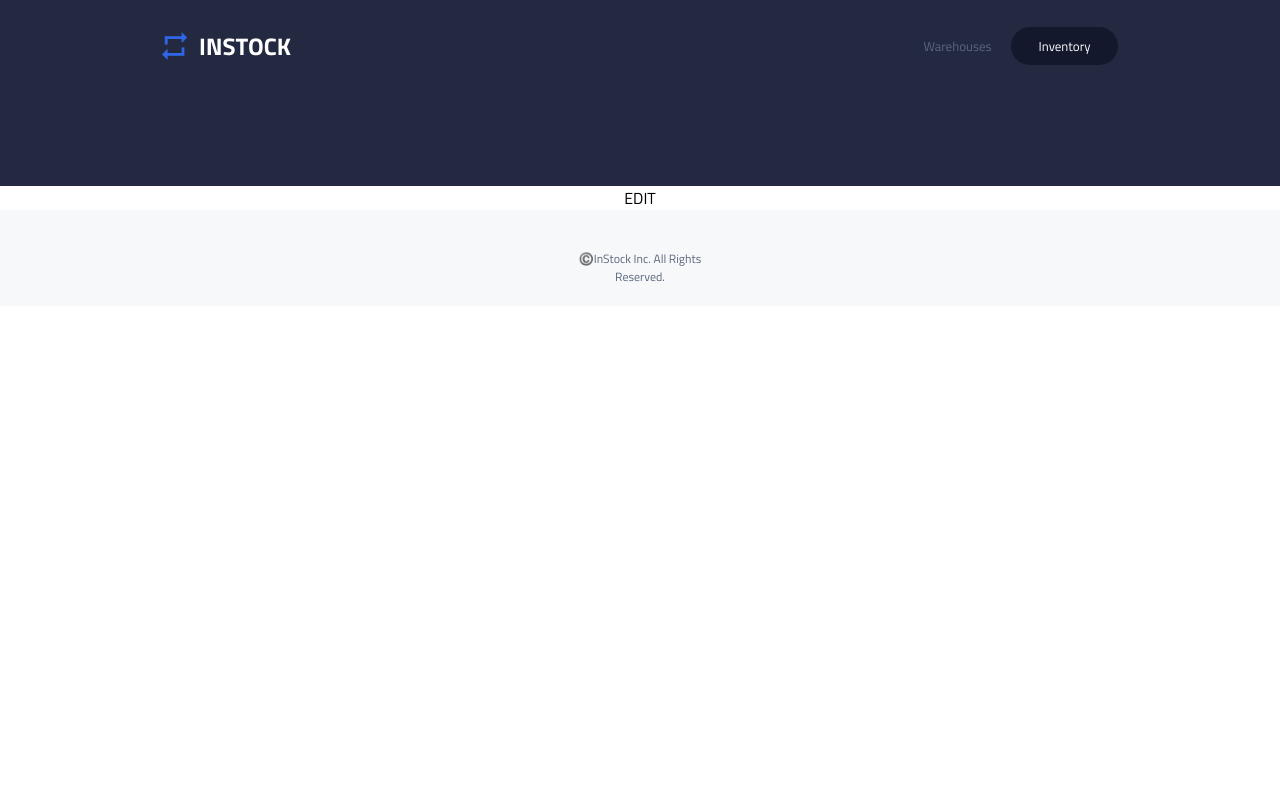
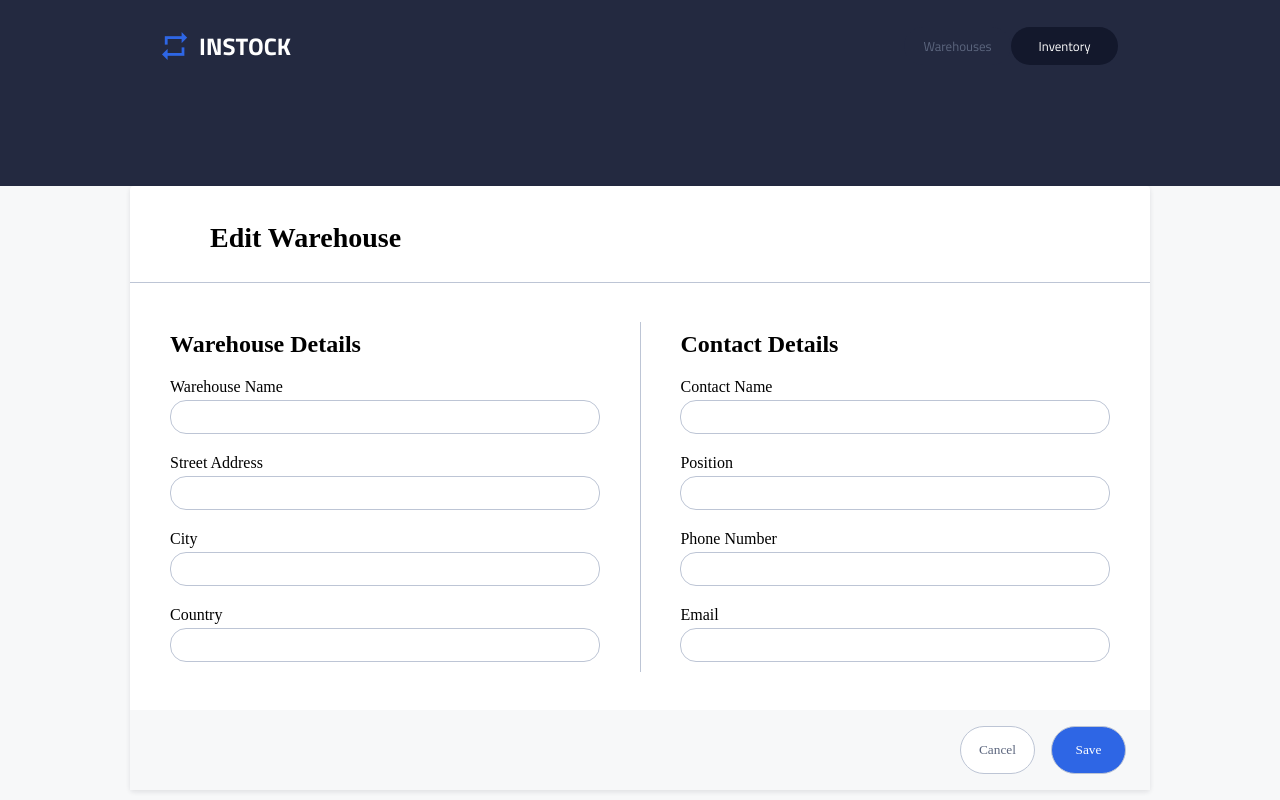
Before and after one commit to seanyang20/InStock, a React (Create React App) app in the folder client/: page /inventories/edit/1 in a window 1280 px wide. Shown: the top 800 px of the page. Built offline with nearby package versions, Linux system fonts and the light colour scheme; no server answers.

Commit message:
using editwarehouse page as a template and got contents to display

```diff
--- a/client/src/pages/EditInventory/EditInventory.js
+++ b/client/src/pages/EditInventory/EditInventory.js
@@ -21,10 +21,42 @@ export default function EditInventory(props) {
     }, [props.match.params.id])
 
   return (
-    <div>
-        <p>
-     EDIT
-     </p>
-    </div>
+    <div className='editWarehouse'>
+    <form className='editWarehouse__container'>
+        <div className='editWarehouse__header'>
+            <span className='editWarehouse__arrow'/>
+            <h1 className='editWarehouse__title'>Edit Warehouse</h1>
+        </div>
+        <div className='editWarehouse__sections'>
+            <div className='editWarehouse__details'>
+                <h2 className='editWarehouse__details-title'>Warehouse Details</h2>
+                <p className='editWarehouse__input-title'>Warehouse Name</p>
+                <input name='warehouseName' className='editWarehouse__input' />
+                <p className='editWarehouse__input-title'>Street Address</p>
+                <input name='warehouseAddress' className='editWarehouse__input' />
+                <p className='editWarehouse__input-title'>City</p>
+                <input name='warehouseCity' className='editWarehouse__input'/>
+                <p className='editWarehouse__input-title'>Country</p>
+                <input name='warehouseCountry' className='editWarehouse__input' />
+            </div>
+            <div className='editWarehouse__sections-divider' ></div>
+            <div className='editWarehouse__details'>
+                <h2 className='editWarehouse__details-title'>Contact Details</h2>
+                <p className='editWarehouse__input-title'>Contact Name</p>
+                <input name='contactName' className='editWarehouse__input' />
+                <p className='editWarehouse__input-title'>Position</p>
+                <input name='contactPosition' className='editWarehouse__input' />
+                <p className='editWarehouse__input-title'>Phone Number</p>
+                <input name='contactPhone' className='editWarehouse__input' />
+                <p className='editWarehouse__input-title'>Email</p>
+                <input name='contactEmail' className='editWarehouse__input' />
+            </div>
+        </div>
+        <div className='editWarehouse__actions'>
+            <button className='editWarehouse__actions--cancel'>Cancel</button>
+            <button type='submit' className='editWarehouse__actions--save'>Save</button>
+        </div>
+    </form>
+</div>
   );
 }
--- a/client/src/pages/EditInventory/EditInventory.scss
+++ b/client/src/pages/EditInventory/EditInventory.scss
@@ -1,3 +1,177 @@
 @use "../../styles/partials/global" as *;
 @use "../../styles/partials/mixins/" as *;
 @use "../../styles/partials/variables" as *;
+
+
+.editWarehouse {
+  height: 100vh;
+  width: 100vw;
+  background-color: $background-light;
+  padding-bottom: 6rem;
+
+  &__container {
+    display: flex;
+    flex-direction: column;
+    justify-content: center;
+    background-color: white;
+    margin: 0rem 1rem;
+    border-radius: 0.25rem;
+    box-shadow: 0px 2px 5px rgba(19, 24, 44, 0.1);
+
+    @include mQ($breakpoint-tablet) {
+      margin: 0rem 2rem;
+    }
+
+    @include mQ($breakpoint-desktop){
+      margin: 0rem 8.125rem;
+    }
+  }
+
+  &__header {
+    display: flex;
+    justify-content: flex-start;
+
+    @include mQ($breakpoint-tablet){
+      align-items: center;
+      border-bottom: 1px solid $cloud;
+    }
+  }
+
+  &__arrow {
+    width: 1rem;
+    height: 1rem;
+    margin: 1.5rem;
+    margin-top: 2rem;
+    align-self: center;
+    // background: url(../../assets/icons/arrow_back-24px.svg) no-repeat;
+    background-size: auto;
+    background-position: center;
+    padding: 1rem;
+
+    &:hover {
+      cursor: pointer;
+    }
+  }
+
+  &__title {
+    align-self: flex-start;
+    font-family: "Titillium Web Semi Bold";
+    font-size: 1.75rem;
+    line-height: 2.5rem;
+    margin: 1.5rem;
+    margin-top: 2rem;
+    margin-left: 0;
+    width: fit-content;
+  }
+
+  &__sections {
+    @include mQ($breakpoint-tablet) {
+      display: flex;
+      justify-content: center;
+      align-items: center;
+    }
+
+    &-divider {
+      display: none;
+
+      @include mQ($breakpoint-tablet) {
+        display: flex;
+        background-color: $cloud;
+        width: 1px;
+        height: 350px;
+      }
+    }
+  }
+
+  &__details {
+    display: flex;
+    flex-direction: column;
+    border-top: 1px solid $cloud;
+    margin-bottom: 1rem;
+
+    &-title {
+      font-family: "Titillium Web Semi Bold";
+      align-self: flex-start;
+      margin: 1rem 1.5rem;
+    }
+
+    @include mQ($breakpoint-tablet) {
+      margin: 2rem 1rem;
+      border: none;
+      width: 50%;
+    }
+
+    &-title {
+      font-family: "Titillium Web Semi Bold";
+      align-self: flex-start;
+      margin: 1rem 1.5rem;
+    }
+  }
+
+  &__input {
+    font-family: "Titillium Web Regular";
+    height: 2rem;
+    border: 1px solid $cloud;
+    border-radius: 1rem;
+    padding: 1rem;
+    margin: 1rem 1.5rem;
+    margin-top: 0;
+    &::placeholder {
+      color: black;
+    }
+
+    &-title {
+      align-self: flex-start;
+      font-family: "Titillium Web Semi Bold";
+      font-size: 1rem;
+      margin: 0.25rem 1.5rem;
+    }
+  }
+
+  &__actions {
+    display: flex;
+    justify-content: space-between;
+    background-color: $background-light;
+    padding: 1rem 1.5rem;
+    height: 10vh;
+
+    @include mQ($breakpoint-tablet) {
+      justify-content: flex-end;
+    }
+
+    &--cancel {
+      font-family: "Titillium Web Semi Bold";
+      color: $slate;
+      background-color: white;
+      border: 1px solid $cloud;
+      border-radius: 1.75rem;
+      width: 47%;
+
+      &:hover {
+        cursor: pointer;
+      }
+
+      @include mQ($breakpoint-tablet) {
+        width: 75px;
+        margin-right: 1rem;
+      }
+    }
+
+    &--save {
+      font-family: "Titillium Web Semi Bold";
+      color: white;
+      background-color: $instock-indigo;
+      border: 1px solid $cloud;
+      border-radius: 1.75rem;
+      width: 47%;
+
+      &:hover {
+        cursor: pointer;
+      }
+
+      @include mQ($breakpoint-tablet) {
+        width: 75px;
+      }
+    }
+  }
+}
```
